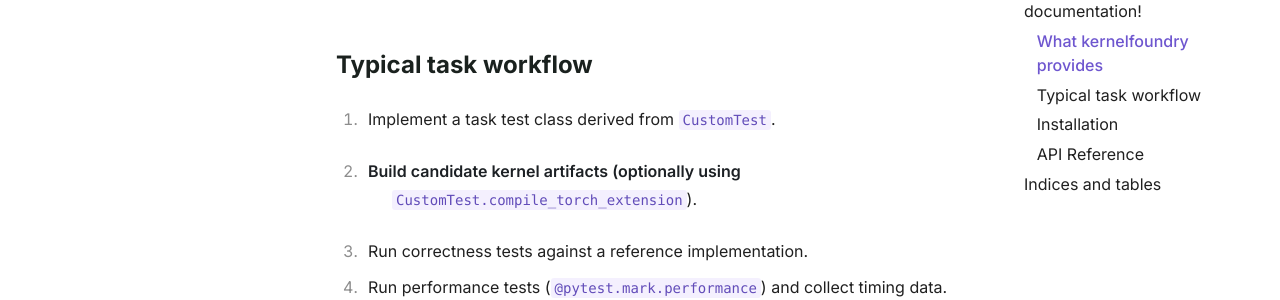
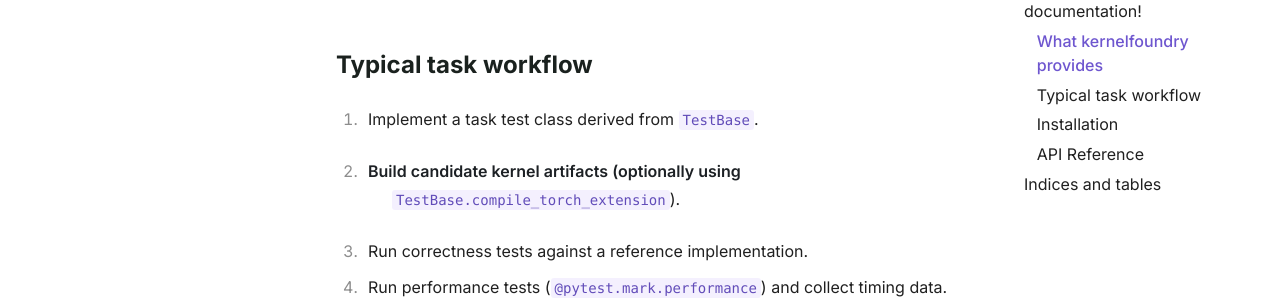
Before and after one commit to isl-org/kernelfoundry, a Sphinx documentation site: the page built from docs/index.rst, in a window 1280 px wide and 900 px high, scrolled down 519 px. Shown: the part 148-448 px from the top of the window. Built offline with Sphinx 7.4.7, drawn with Linux system fonts in a browser that asks for light colours.

Commit message:
update documentation with TestBase

```diff
--- a/docs/index.rst
+++ b/docs/index.rst
@@ -22,9 +22,9 @@ What kernelfoundry provides
 Typical task workflow
 ---------------------
 
-1. Implement a task test class derived from ``CustomTest``.
+1. Implement a task test class derived from ``TestBase``.
 2. Build candidate kernel artifacts (optionally using
-     ``CustomTest.compile_torch_extension``).
+     ``TestBase.compile_torch_extension``).
 3. Run correctness tests against a reference implementation.
 4. Run performance tests (``@pytest.mark.performance``) and collect timing data.
 5. Optionally export profiling results with ``--performance-out``.
```
